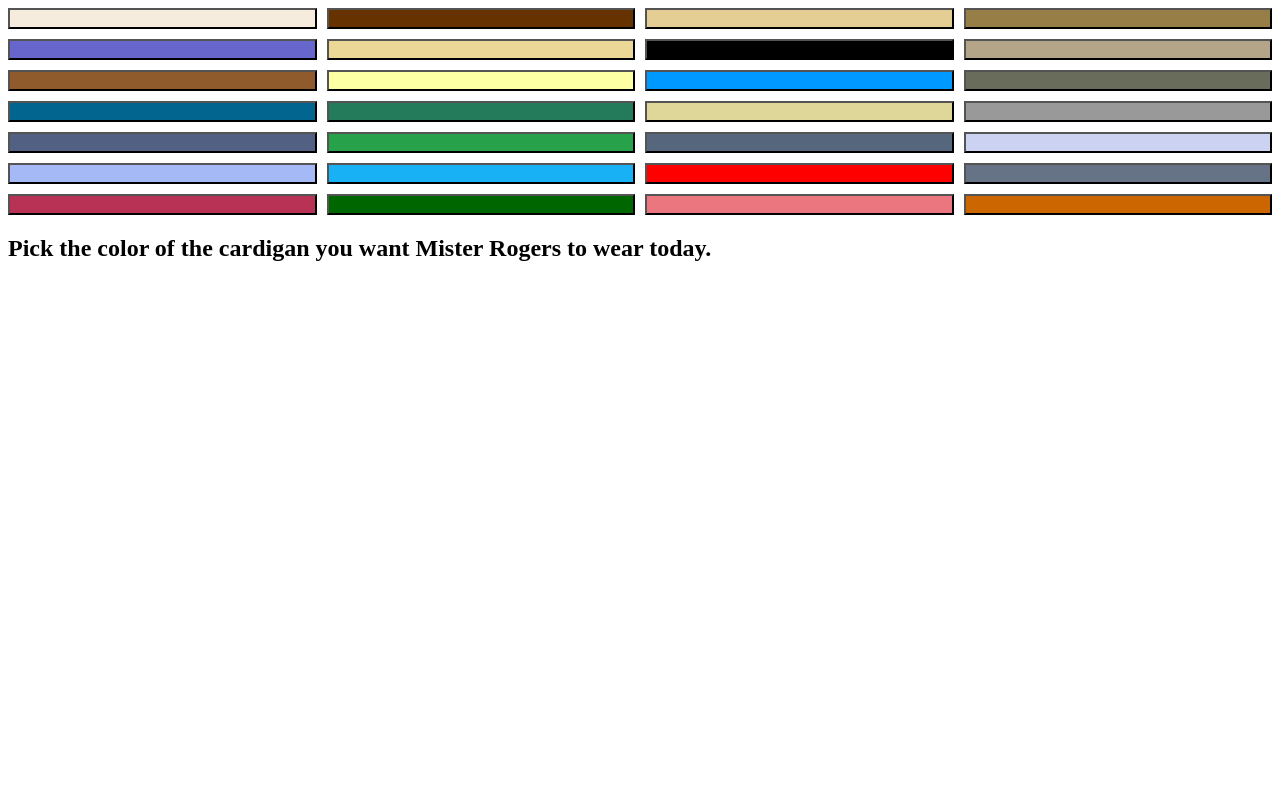
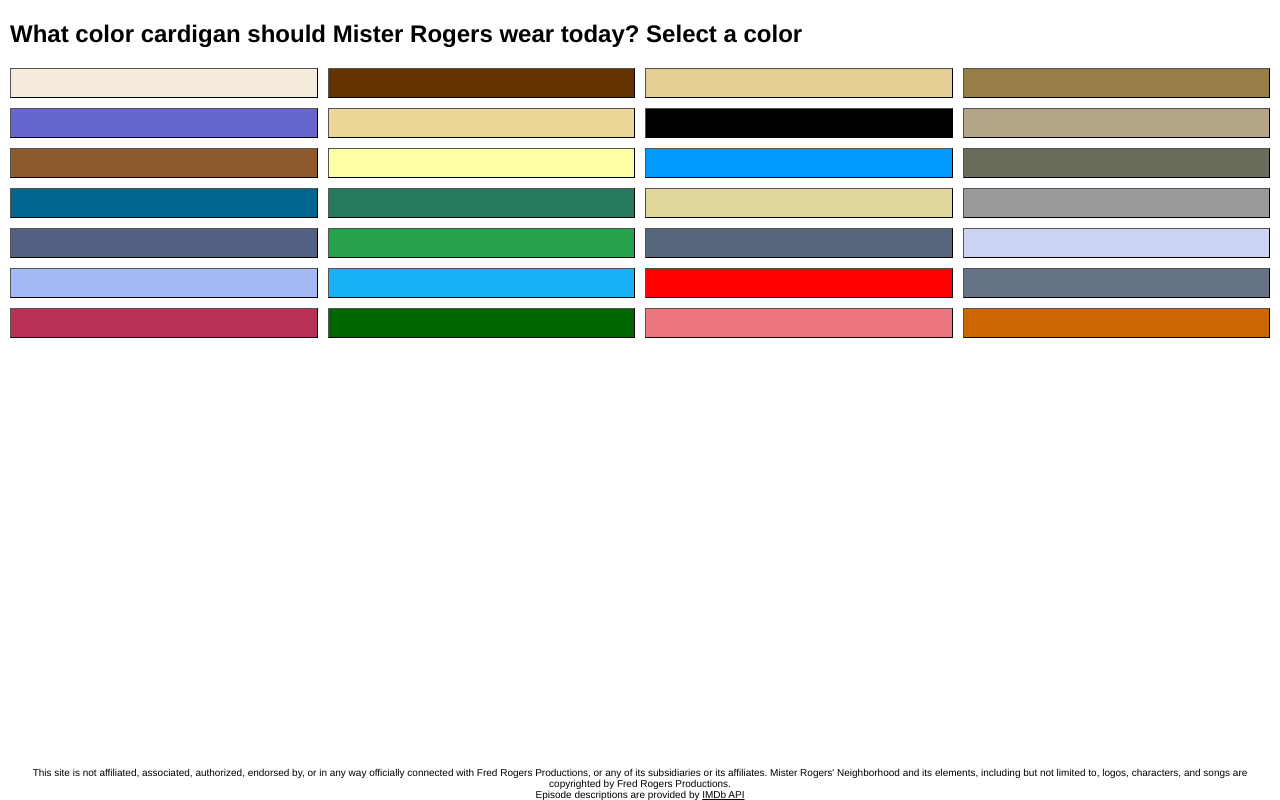
Before and after one commit to BennyMcBenBen/mister-cardigan, a React (Create React App) app: page / in a window 1280 px wide. Built offline with nearby package versions, Linux system fonts and the light colour scheme.

Commit message:
Add a footer

```diff
--- a/public/index.html
+++ b/public/index.html
@@ -15,6 +15,7 @@
       user's mobile device or desktop. See https://developers.google.com/web/fundamentals/web-app-manifest/
     -->
     <link rel="manifest" href="%PUBLIC_URL%/manifest.json" />
+    <link rel="stylesheet" href="%PUBLIC_URL%/styles.css" />
     <!--
       Notice the use of %PUBLIC_URL% in the tags above.
       It will be replaced with the URL of the `public` folder during the build.
@@ -29,15 +30,18 @@
   <body>
     <noscript>You need to enable JavaScript to run this app.</noscript>
     <div id="root"></div>
-    <!--
-      This HTML file is a template.
-      If you open it directly in the browser, you will see an empty page.
-
-      You can add webfonts, meta tags, or analytics to this file.
-      The build step will place the bundled scripts into the <body> tag.
-
-      To begin the development, run `npm start` or `yarn start`.
-      To create a production bundle, use `npm run build` or `yarn build`.
-    -->
+    <footer>
+      <div>
+        This site is not affiliated, associated, authorized, endorsed by, or in
+        any way officially connected with Fred Rogers Productions, or any of its
+        subsidiaries or its affiliates. Mister Rogers' Neighborhood and its
+        elements, including but not limited to, logos, characters, and songs are
+        copyrighted by Fred Rogers Productions.
+      </div>
+      <div>
+        Episode descriptions are provided by
+        <a href="https://imdb-api.com/">IMDb API</a>
+      </div>
+    </footer>
   </body>
 </html>
--- /dev/null
+++ b/public/styles.css
@@ -0,0 +1,16 @@
+body {
+  height: 100vh;
+  display: flex;
+  flex-direction: column;
+  font-family: 'Helvetica Neue', Helvetica, Arial, sans-serif;
+  margin: 0 10px 0 10px;
+}
+
+footer {
+  margin-top: auto;
+  font-size: 10px;
+  text-align: center;
+}
+footer a {
+  color: black;
+}
--- a/src/components/App.tsx
+++ b/src/components/App.tsx
@@ -7,6 +7,7 @@
 
 const App = () => {
   const [colorName, setColorName] = useState<string | null>(null);
+  const [numEpisodes, setNumEpisodes] = useState<number | null>(null);
   const [episode, setEpisode] = useState<Episode | null>(null);
 
   const onColorSelect = (color: Color) => {
@@ -18,6 +19,8 @@
 
       const colorEpisodes = episodesByColor[color];
       const numColorEpisodes = colorEpisodes.length;
+      setNumEpisodes(numColorEpisodes);
+
       console.log(
         `Found ${numColorEpisodes} episodes with color ${colorName} (${color})`
       );
@@ -31,14 +34,21 @@
   };
 
   return (
-    <div>
+    <div className="app">
+      <h2>
+        What color cardigan should Mister Rogers wear today? Select a color
+      </h2>
+
       <ColorPicker
         colors={Object.keys(episodesByColor) as Array<Color>}
         onColorSelect={onColorSelect}
       />
 
       {colorName && (
-        <h2>Mister Rogers wears a {colorName} cardigan in this episode:</h2>
+        <h2>
+          Mister Rogers wears a {colorName} cardigan in {numEpisodes} episodes.
+          Here is one:
+        </h2>
       )}
 
       <EpisodeDetail episode={episode} />
--- a/src/components/ColorPicker.css
+++ b/src/components/ColorPicker.css
@@ -3,3 +3,9 @@
   grid-gap: 10px;
   grid-template-columns: repeat(auto-fit, minmax(300px, 1fr));
 }
+
+.color-picker button {
+  height: 30px;
+  border-width: 1px;
+  cursor: pointer;
+}
--- a/src/components/ColorPicker.tsx
+++ b/src/components/ColorPicker.tsx
@@ -13,9 +13,7 @@
         key={color}
         style={{ backgroundColor: color }}
         onClick={() => onColorSelect(color)}
-      >
-        &nbsp;&nbsp;&nbsp;
-      </button>
+      ></button>
     );
   });
 
--- a/src/components/EpisodeDetail.tsx
+++ b/src/components/EpisodeDetail.tsx
@@ -17,11 +17,7 @@
       </div>
     );
   } else {
-    return (
-      <h2>
-        Pick the color of the cardigan you want Mister Rogers to wear today.
-      </h2>
-    );
+    return <div></div>;
   }
 };
 
```
